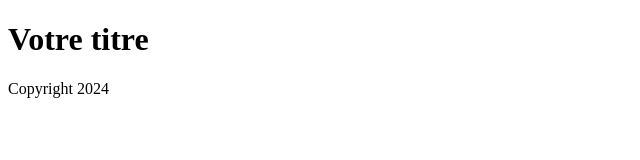
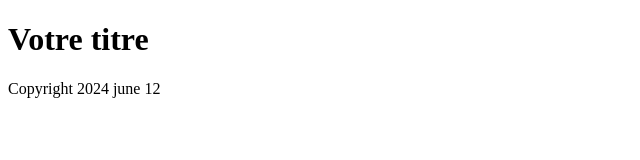
Before and after one commit to jdefre08/premier-depot, a plain HTML site: page index.html in a window 1280 px wide. Shown: the full height of the page, 0-640 px from the left. Drawn offline with Linux system fonts and the light colour scheme.

Commit message:
add june 12

```diff
--- a/index.html
+++ b/index.html
@@ -8,7 +8,7 @@
 <body>
     <h1>Votre titre</h1>
     <footer>
-        Copyright 2024
+        Copyright 2024 june 12
     </footer>
 </body>
 </html>
```
